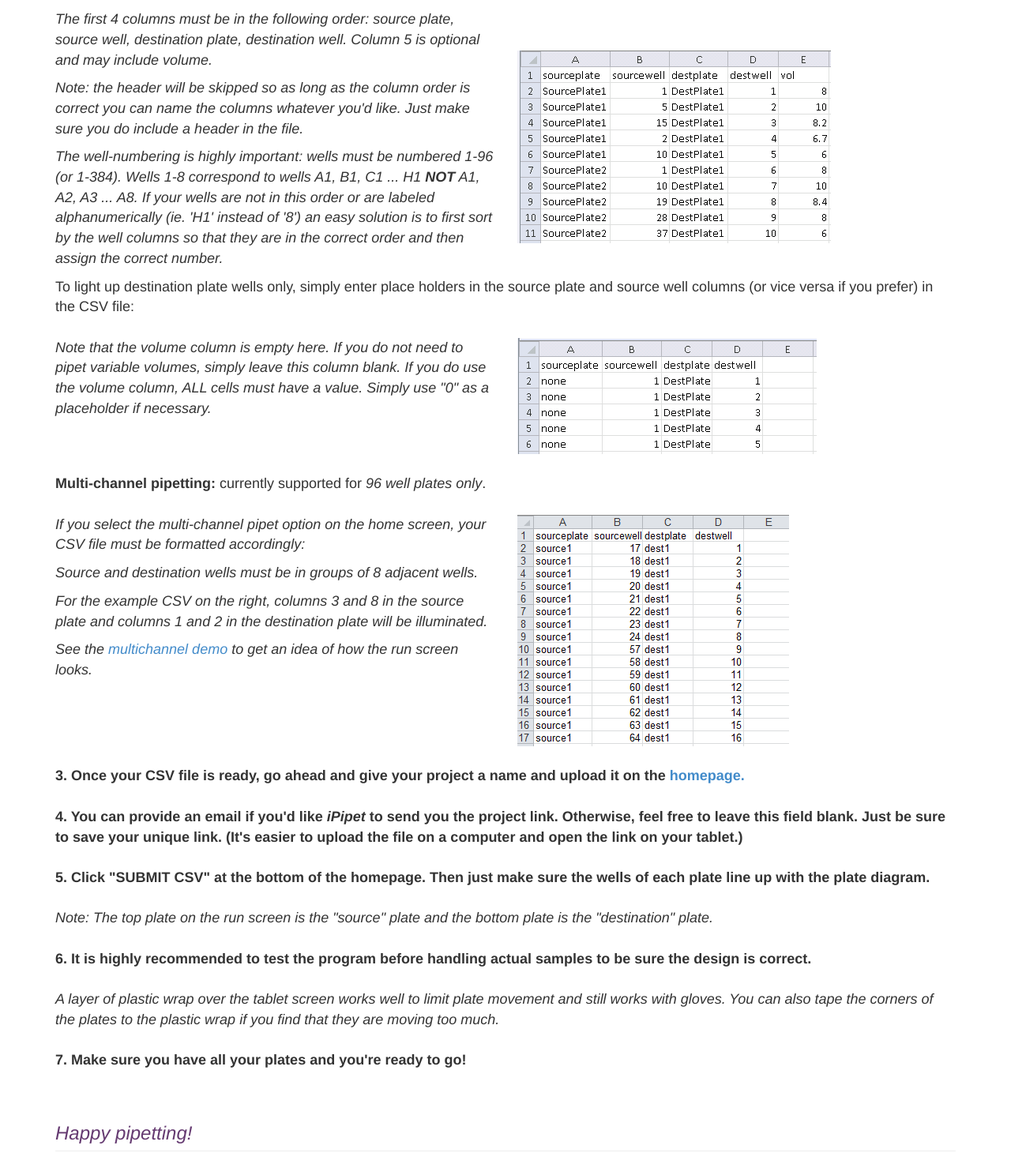
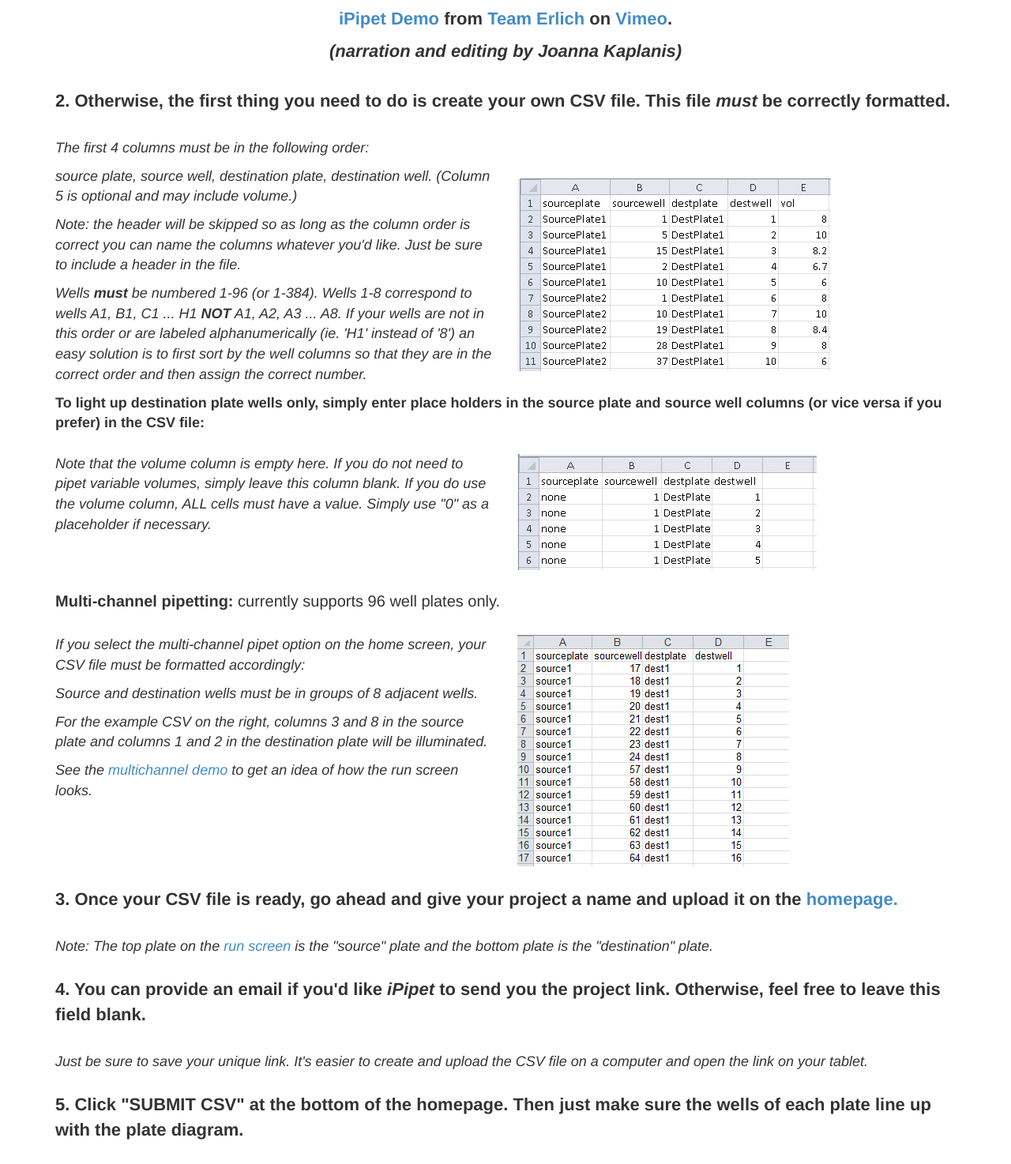
Before and after one commit to dinovski/iPipet, a Flask app: page /usage in a window 1280 px wide. Shown: the part 1096-2570 px from the top of the page at 79% size. Run offline with Flask 2, Linux system fonts and the light colour scheme; some libraries are stand-ins or nearby versions.

Commit message:
changed the GUI to fit the plate adaptor and made minor changes to teh about and home pages, including csv sharing

```diff
--- a/static/pooling.css
+++ b/static/pooling.css
@@ -138,6 +138,13 @@ span#twitter_text {
  *            is found.
  *******************************************/
 
+/*about page list items*/
+div.list_items {
+	font-size:22px;
+	font-weight:bold;
+}
+
+
 body#runbody {
 	background-color: black;
 }
@@ -169,13 +176,13 @@ div#plates_bar {
 div#run_start_button {
 	display: none;
 	position:absolute;
-	top:30%;
-	font-size:26px;
+	top:35%;
+	font-size:22px;
 }
 
 #start_button {
 	height:100px;
-	width:100px;
+	width:90px;
 }
 
 /* "Replace Source" and "Replace Destination" elements
@@ -183,9 +190,9 @@ div#run_start_button {
 div#run_replace_src_plate {
 	display: none;
 	color:red;
-
 	position: absolute;
 	top: 0px;
+	height:100%;
 }
 
 div#run_replace_dest_plate {
@@ -211,14 +218,14 @@ div#run_prev_next_buttons {
 	background-color:green;
 	height: 100px;
 	width: 100px;
-	top: 45%;
+	top: 47%;
 }
 
 /* Previous button, small, on top */
 #run_prev_button {
 	position: absolute;
 	background-color:orange;
-	top: 10px;
+	top: 12px;
 }
 
 /* "Jump" div, containing the jump button and the input box */
@@ -227,11 +234,12 @@ div#run_prev_next_buttons {
 	bottom:0%;
 }
 
-/* div showing the volumne to pipet */
+/* div showing the volume to pipet */
 div#volume_info {
 	display: none;
+	font-size:22px;
 	position: absolute;
-	top: 30%;
+	top: 35%;
 }
 
 
--- a/templates/about.html
+++ b/templates/about.html
@@ -6,7 +6,7 @@
 <div class="row">
   <div class="col-xs-8">
     <h1 class="page-header">
-      <a href="{{ url_for("home",id="") }}"<font style="font-size:44px; color:#653A71"><strong>iPipet</strong></font><font style="font-size:26px; color:black"></font></a>
+      <a href="{{ url_for("home",id="") }}"<font style="font-size:50px; color:#653A71"><strong>iPipet</strong></font><font style="font-size:26px; color:black"></font></a>
       </h1>
    </div>
    <div class="col-xs-4">
@@ -17,30 +17,25 @@
 </div>
 
 
-<!-- <h2 class="page-header" style="color:#653A71">USAGE: </h2> -->
+<h2 class="page-header" style="color:#653A71">Smart pipetting for high throughput experiments</h2>
 <font style="font-size:18px">
 
 	<div class="row">
-	<div class="col-xs-6">
+		<div class="col-xs-6">
+			<p>Optimizing automated liquid-handling protocols can be tedious, even for simple tasks.</p>
+			<p><strong>iPipet</strong> was born out of necessity as an alternative to costly (often temperamental) robots. <em>We hope you find it useful!</em></p>
+			<p><strong>iPipet can be used to transfer samples between plates...</strong>
+			<p>e.g. cherry picking samples from multiple "source" plates to a common "destination" plate.</p>
+			<p><strong>...or to illuminate wells of a single plate.</strong> </p><p>e.g. to dispense reagents or normalize samples.</p>
+		</div>
 
-		<h3 style="color:#653A71">Smart pipetting for high throughput experiments</h3>
-		<p>Optimizing protocols for liquid-handling robots can be tedious for even simple tasks.</p>
-		<p><strong>iPipet</strong> was born out of necessity as an alternative to costly robots and was successfully used for combinatorial pooling of hundreds of samples.</p>
-		<p>We hope you find it useful!</p>
-		<br/>
-		<p><strong>iPipet can be used to transfer samples between plates.</strong>
-		<p><em>One example may be cherry picking samples from multiple "source" plates to a common "destination" plate.</em></p>
-		<p><strong>It can also be used to illuminate wells of a single plate, ie. to dispense reagents or normalize samples.</strong></p>
+		<div class="col-xs-6"><img src="{{ url_for("static", filename="demo_img.png") }}" /> </div>
 	</div>
 
-	<div class="col-xs-6"><br/><img src="{{ url_for("static", filename="demo_img.png") }}" /> </div>
-	</div>
-
-
-<h3 class="page-header" style="color:#653A71">GETTING STARTED:</h3>
+<h2 class="page-header" style="color:#653A71">GETTING STARTED:</h2>
 
 <div class="row">
-	<div class="col-sm-12">
+	<div class="col-sm-12 list_items">
 		<strong>1. If you haven't already, check out a <a href="{{ url_for("show",id="demolnk1") }}">demo</a>. You can also <a href="{{ url_for("csvdownload",id="demolnk1") }}">download the corresponding CSV</a> to see how the file should look.</strong>
 
 	<br/>
@@ -57,8 +52,8 @@
 
 
 	<div class="row">
-		<div class="col-xs-12">
-			<strong>2. Otherwise, the first thing you need to do is create your own CSV file. This file <em>must</em> be correctly formatted.</strong>
+		<div class="col-xs-12 list_items">
+			2. Otherwise, the first thing you need to do is create your own CSV file. This file <em>must</em> be correctly formatted.
 			<br/>
 			&nbsp;
 			<br/>
@@ -69,9 +64,9 @@
 	<div class="row">
 		<div class="col-xs-6">
 		   <em>
-		   <p>The first 4 columns must be in the following order: source plate, source well, destination plate, destination well. Column 5 is optional and may include volume.</p>
-		   <p>Note: the header will be skipped so as long as the column order is correct you can name the columns whatever you'd like. Just make sure you do include a header in the file.</p>
-		   <p>The well-numbering is highly important: wells must be numbered 1-96 (or 1-384). Wells 1-8 correspond to wells A1, B1, C1 ... H1 <strong><em>NOT</strong></em> A1, A2, A3 ... A8. If your wells are not in this order or are labeled alphanumerically (ie. 'H1' instead of '8') an easy solution is to first sort by the well columns so that they are in the correct order and then assign the correct number.</p>
+		   <p>The first 4 columns must be in the following order: </p><p>source plate, source well, destination plate, destination well. (Column 5 is optional and may include volume.)</p>
+		   <p>Note: the header will be skipped so as long as the column order is correct you can name the columns whatever you'd like. Just be sure to include a header in the file.</p>
+		   <p>Wells <b>must </b> be numbered 1-96 (or 1-384). Wells 1-8 correspond to wells A1, B1, C1 ... H1 <strong><em>NOT</strong></em> A1, A2, A3 ... A8. If your wells are not in this order or are labeled alphanumerically (ie. 'H1' instead of '8') an easy solution is to first sort by the well columns so that they are in the correct order and then assign the correct number.</p>
 		   </em>
 		</div>
 
@@ -84,7 +79,7 @@
 
 	<div class="row">
 		<div class="col-xs-12">
-		To light up destination plate wells only, simply enter place holders in the source plate and source well columns (or vice versa if you prefer) in the CSV file:
+		<strong>To light up destination plate wells only, simply enter place holders in the source plate and source well columns (or vice versa if you prefer) in the CSV file:</strong>
 		<br/>
 		&nbsp;
 		</div>
@@ -108,8 +103,8 @@
 	</div>
 
 	<div class="row">
-		<div class="col-xs-12">
-			<strong>Multi-channel pipetting:</strong> currently supported for <em>96 well plates only</em>.
+		<div class="col-xs-12" style="font-size:20px">
+			<strong>Multi-channel pipetting:</strong> currently supports 96 well plates only.
 			<br/>
 			&nbsp;
 			<br/>
@@ -124,7 +119,7 @@
 				<p>Source and destination wells must be in groups of 8 adjacent wells.</p>
 				<p>For the example CSV on the right, columns 3 and 8 in the
 				source plate and columns 1 and 2 in the destination plate will be illuminated.</p>
-				<p>See the <a href="{{ url_for("show",id="demolnk8") }}">multichannel demo</a>
+				<p>See the <a href="{{ url_for("show",id="demolnk8") }}" target="_blank">multichannel demo</a>
 				to get an idea of how the run screen looks.</p>
 			</em>
 		</div>
@@ -135,9 +130,9 @@
 	</div>
 	<br/>
 	<div class="row">
-		<div class="col-xs-12">
-			<strong>3. Once your CSV file is ready, go ahead and give
-			your project a name and upload it on the <a href="{{ url_for("home",id="") }}">homepage.</a></strong>
+		<div class="col-xs-12 list_items">
+			3. Once your CSV file is ready, go ahead and give
+			your project a name and upload it on the <a href="{{ url_for("home",id="") }}" target="_blank">homepage.</a>
 			<br/>
 			&nbsp;
 			<br/>
@@ -146,10 +141,18 @@
 
 	<div class="row">
 		<div class="col-xs-12">
-			<strong>4. You can provide an email if you'd like <em>iPipet</em> to
+			<em>Note: The top plate on the <a href="http://ipipet.teamerlich.org/run/demolnk1?dpi=132" target="_blank">run screen</a> is the "source"
+				plate and the bottom plate is the "destination" plate.</em>
+			<br/>
+			&nbsp;
+			<br/>
+		</div>
+	</div>
+
+	<div class="row">
+		<div class="col-xs-12 list_items">
+			4. You can provide an email if you'd like <em>iPipet</em> to
 			send you the project link. Otherwise, feel free to leave this field blank.
-			Just be sure to save your unique link. (It's easier to upload the file
-			on a computer and open the link on your tablet.)</strong>
 			<br/>
 			&nbsp;
 			<br/>
@@ -158,8 +161,8 @@
 
 	<div class="row">
 		<div class="col-xs-12">
-			<strong>5. Click "SUBMIT CSV" at the bottom of the homepage.
-			Then just make sure the wells of each plate line up with the plate diagram.</strong>
+			<em>Just be sure to save your unique link. It's easier to create and upload the CSV file
+			on a computer and open the link on your tablet.</em>
 			<br/>
 			&nbsp;
 			<br/>
@@ -168,54 +171,49 @@
 
 
 	<div class="row">
-		<div class="col-xs-12">
-			<em>Note: The top plate on the run screen is the "source"
-				plate and the bottom plate is the "destination" plate.</em>
+		<div class="col-xs-12 list_items">
+			5. Click "SUBMIT CSV" at the bottom of the homepage.
+			Then just make sure the wells of each plate line up with the plate diagram.
 			<br/>
 			&nbsp;
 			<br/>
 		</div>
 	</div>
 
+
 	<div class="row">
-		<div class="col-xs-12">
-			<strong>6. It is highly recommended to test the program before
-			handling actual samples to be sure the design is correct.</strong>
+		<div class="col-xs-6">
 			<br/>
-			&nbsp;
+			<p>It is highly recommended to test the program before
+			handling actual samples to be sure the design is correct.</p>
+			<p><em>A layer of plastic wrap over the tablet screen works
+			well to limit plate movement and still works with gloves.
+			Taping the corners of the plates to the plastic
+			wrap works well if you find that they are moving too much. </p>
+			<p>You can also order a custom 3D printed plate adaptor like the one on the right. Simply download the <a href="http://www.thingiverse.com/thing:339588" target="_blank">STL file</a> and find a local <a href="http://www.3dhubs.com/" target="_blank">3D printer.</a></p>
+			</em>
+
+		</div>
+
+		<div class="col-xs-6">
+			<img src="{{ url_for("static", filename="adaptor1_rescale.JPG") }}" />
+		</div>
+		<div class="row">
+		<div class="col-xs-12 list_items">
 			<br/>
+			6. Make sure you have all your plates and you're ready to go!
 		</div>
 	</div>
 
-	<div class="row">
-		<div class="col-xs-12">
-			<em>A layer of plastic wrap over the tablet screen works
-			well to limit plate movement and still works with gloves.
-			You can also tape the corners of the plates to the plastic
-			wrap if you find that they are moving too much.
-			</em>
-			<br/>
-			&nbsp;
-			<br/>
-		</div>
-	</div>
-
-	<div class="row">
-		<div class="col-xs-12">
-			<strong>7. Make sure you have all your plates and you're ready to go!</strong>
-			<br/>
-			&nbsp;
-			<br/>
-		</div>
 	</div>
 
 	<h3 class="page-header" style="color:#653A71"><em>Happy pipetting!</em></h3>
 	</font>
 	<div class="row">
-		<div class="col-sm-6">
+		<div class="col-sm-4">
 		&#169; Erlich Lab 2014
 		</div>
-		<div class="col-sm-6">
+		<div class="col-sm-8">
 			<div class="pull-right">
 			Questions? Email dina at wi dot mit dot edu or Tweet <a href="https://twitter.com/dinazielinski">@dinazielinski</a>
 			</div>
--- a/uploads/demolnk1.json
+++ b/uploads/demolnk1.json
@@ -1 +1 @@
-{"plate_type": 96,"pipet_type": "single","srcplates": ["SourcePlate2", "SourcePlate1"], "description": "", "numsteps": 11, "remote_addr": "10.9.40.16", "destplates": ["DestPlate1"], "useragent": "Mozilla/5.0 (X11; Linux x86_64) AppleWebKit/537.36 (KHTML, like Gecko) Chrome/33.0.1750.152 Safari/537.36", "time": "2014-03-21 13:06:30.702466", "email": "", "id": "demolnk1"}
+{"description": "demo1", "time": "2014-05-23 15:13:40.714869", "plate_type": 96, "srcplates": ["Source1"], "share_design": false, "id": "demolnk1", "remote_addr": "127.0.0.1", "numsteps": 11, "pipet_type": "single", "destplates": ["Dest1"], "useragent": "Mozilla/5.0 (X11; Linux x86_64) AppleWebKit/537.36 (KHTML, like Gecko) Chrome/34.0.1847.132 Safari/537.36", "email": ""}
```
Also changed, not shown: templates/home.html (+11 -5 lines), templates/run.html (+4 -17 lines), uploads/demolnk1.csv (+10 -10 lines).
